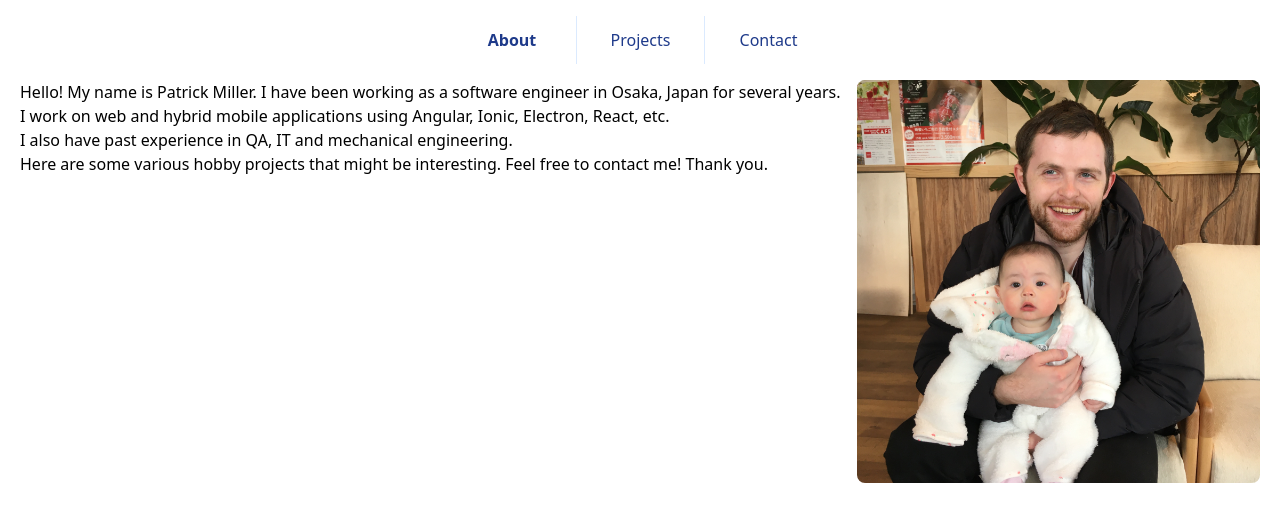
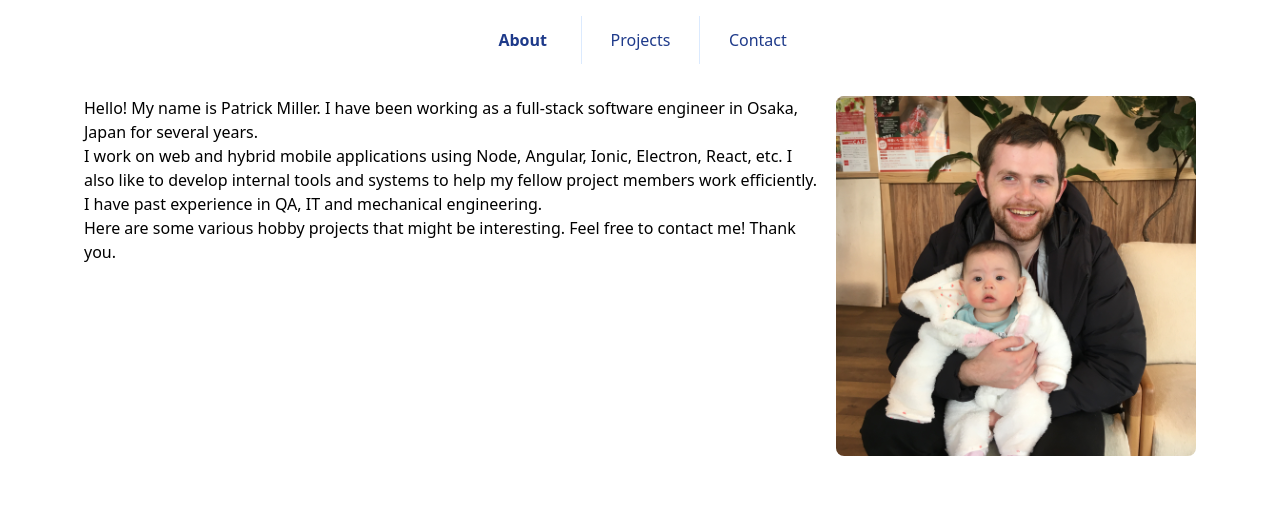
Before and after one commit to patdx/pmil.me, a Next.js app: page / in a window 1280 px wide. Shown: the top 522 px of the page. Built offline with nearby package versions, Linux system fonts and the light colour scheme; what @tailwindcss/typography would draw is missing.

Commit message:
update layout and try to add image caching

```diff
--- a/components/container.tsx
+++ b/components/container.tsx
@@ -1,12 +1,12 @@
-import classNames from "classnames";
-import { ReactNode, FunctionComponent } from "react";
+import classNames from 'classnames';
+import { ReactNode, FunctionComponent } from 'react';
 
 const Container: FunctionComponent<{
   children?: ReactNode;
   className?: string;
 }> = ({ children, className }) => {
   return (
-    <div className={classNames("container mx-auto px-5", className)}>
+    <div className={classNames('container mx-auto px-5 max-w-6xl', className)}>
       {children}
     </div>
   );
--- a/components/header.tsx
+++ b/components/header.tsx
@@ -21,7 +21,7 @@ const Header = () => {
   const router = useRouter();
 
   return (
-    <div className="grid text-center grid-cols-3 divide-x divide-blue-100 sm:w-96 sm:mx-auto">
+    <div className="p-4 grid text-center grid-cols-3 divide-x divide-blue-100 sm:w-96 sm:mx-auto">
       {LINKS.map((link, index) => (
         <div className="px-2" key={index}>
           <Link href={link.url}>
--- a/components/layout.tsx
+++ b/components/layout.tsx
@@ -1,5 +1,6 @@
 import Alert from './alert';
 import Meta from './meta';
+import Header from './header';
 
 type Props = {
   preview?: boolean;
@@ -12,6 +13,7 @@ const Layout = ({ preview, children }: Props) => {
       <Meta />
       <div className="min-h-screen">
         <Alert preview={preview} />
+        <Header />
         <main>{children}</main>
       </div>
       {/* <Footer /> */}
--- a/components/more-stories.tsx
+++ /dev/null
@@ -1,28 +0,0 @@
-import PostPreview from './post-preview';
-import Post from '../types/post';
-
-type Props = {
-  posts: Post[];
-};
-
-const MoreStories = ({ posts }: Props) => {
-  return (
-    <section>
-      <div className="grid grid-cols-1 md:grid-cols-3 gap-4">
-        {posts.map((post) => (
-          <PostPreview
-            key={post.slug}
-            title={post.title}
-            coverImage={post.coverImage}
-            date={post.date}
-            author={post.author}
-            slug={post.slug}
-            excerpt={post.excerpt}
-          />
-        ))}
-      </div>
-    </section>
-  );
-};
-
-export default MoreStories;
--- a/components/post-preview.tsx
+++ b/components/post-preview.tsx
@@ -36,11 +36,10 @@ const PostPreview = ({
           alt={`Cover Image for ${title}`}
           objectFit="cover"
           quality={100}
-          // className={classNames('object-cover')}
         />
         <div className="flex items-end">
-          <div className="flex-1 bg-white opacity-90 text-black p-2 border border-gray-200 rounded-b-md shadow group-hover:opacity-100 group-hover:border-gray-300">
-            <h3 className="font-bold">{title}</h3>
+          <div className="flex-1 bg-white opacity-90 text-black px-2 py-4 border border-gray-200 rounded-b-md shadow group-hover:opacity-100 group-hover:border-gray-300 text-3xl sm:text-lg">
+            <h3 className="font-bold ">{title}</h3>
             <p>{excerpt}</p>
           </div>
         </div>
--- a/next.config.js
+++ b/next.config.js
@@ -2,4 +2,18 @@ module.exports = {
   images: {
     domains: ['pmil.me'],
   },
+
+  headers: async () => {
+    return [
+      {
+        source: '/assets/images/:slug*',
+        headers: [
+          {
+            key: 'Cache-Control',
+            value: 'public, max-age=3600, must-revalidate',
+          },
+        ],
+      },
+    ];
+  },
 };
--- a/package.json
+++ b/package.json
@@ -18,6 +18,7 @@
     "next-seo": "4.17.0",
     "react": "17.0.1",
     "react-dom": "17.0.1",
+    "react-icons": "^4.1.0",
     "remark": "13.0.0",
     "remark-html": "13.0.1",
     "typescript": "4.1.3"
--- a/pages/contact.tsx
+++ b/pages/contact.tsx
@@ -1,37 +1,41 @@
-// import classNames from "classnames";
-import { FC } from "react";
-import Container from "../components/container";
-import Header from "../components/header";
-import Layout from "../components/layout";
-import Head from "next/head";
-import { NextSeo } from "next-seo";
+import { NextSeo } from 'next-seo';
+import { FC } from 'react';
+import { IconType } from 'react-icons';
+import {
+  IoLogoCodepen,
+  IoLogoGithub,
+  IoLogoLinkedin,
+  IoMail,
+} from 'react-icons/io5';
+import Container from '../components/container';
+import Layout from '../components/layout';
 
 interface LinkProps {
   to: string;
-  icon: string;
+  Icon: IconType;
   text: string;
 }
 
 const LINKS: LinkProps[] = [
   {
-    to: "mailto:pamiller.pdx@gmail.com",
-    icon: "fa-envelope",
-    text: "pamiller.pdx@gmail.com",
+    to: 'mailto:pamiller.pdx@gmail.com',
+    Icon: IoMail,
+    text: 'pamiller.pdx@gmail.com',
   },
   {
-    to: "https://github.com/patdx",
-    icon: "fa-github",
-    text: "Github",
+    to: 'https://github.com/patdx',
+    Icon: IoLogoGithub,
+    text: 'Github',
   },
   {
-    to: "https://www.linkedin.com/in/pamiller",
-    icon: "fa-linkedin",
-    text: "LinkedIn",
+    to: 'https://www.linkedin.com/in/pamiller',
+    Icon: IoLogoLinkedin,
+    text: 'LinkedIn',
   },
   {
-    to: "http://codepen.io/patdx/",
-    icon: "fa-codepen",
-    text: "CodePen",
+    to: 'http://codepen.io/patdx/',
+    Icon: IoLogoCodepen,
+    text: 'CodePen',
   },
 ];
 
@@ -40,19 +44,16 @@ const Contact: FC = () => {
     <>
       <NextSeo title="Contact | Patrick Miller" />
       <Layout>
-        <Container className="grid gap-4 pt-4">
-          <Header></Header>
-          <div className="grid gap-2 sm:grid-cols-2">
-            {LINKS.map(({ to, icon, text }, index) => (
+        <Container className="grid gap-4 py-4">
+          <div className="flex flex-col gap-4 w-full max-w-lg mx-auto">
+            {LINKS.map(({ to, Icon, text }, index) => (
               <a
                 key={index}
                 href={to}
                 target="_blank"
-                className="bg-blue-200 hover:bg-blue-400 rounded-md h-16 flex justify-center items-center"
+                className="flex gap-2 border hover:bg-white shadow-none hover:shadow-lg rounded-md h-16 justify-center items-center transition-shadow transition-colors"
               >
-                <span className="icon is-large">
-                  <i className={`fa fa-lg ${icon}`} />
-                </span>
+                <Icon size="1.5em" />
                 <span>{text}</span>
               </a>
             ))}
--- a/pages/index.tsx
+++ b/pages/index.tsx
@@ -1,12 +1,9 @@
 import classNames from 'classnames';
+import { NextSeo } from 'next-seo';
+import Image from 'next/image';
 import { FC } from 'react';
 import Container from '../components/container';
-import Header from '../components/header';
 import Layout from '../components/layout';
-import Head from 'next/head';
-import Image from 'next/image';
-import { NextSeo } from 'next-seo';
-// import markdownStyles from "../components/markdown-styles.module.css";
 
 const Index: FC = () => {
   return (
@@ -14,21 +11,20 @@ const Index: FC = () => {
       <NextSeo title="Patrick Miller" />
       <Layout>
         <Container className="grid gap-4 py-4">
-          <Header></Header>
-          {/* <div className="rounded-md p-8 shadow-lg grid grid-cols-1 sm:grid-cols-3 gap-4 border-gray-200 border"></div> */}
           <div className="grid grid-cols-1 sm:grid-cols-3 gap-y-4 sm:gap-x-4">
             <div className={classNames('col-span-2', 'prose')}>
               <p>
                 Hello! My name is Patrick Miller. I have been working as a
-                software engineer in Osaka, Japan for several years.
+                full-stack software engineer in Osaka, Japan for several years.
               </p>
               <p>
-                I work on web and hybrid mobile applications using Angular,
-                Ionic, Electron, React, etc.
+                I work on web and hybrid mobile applications using Node,
+                Angular, Ionic, Electron, React, etc. I also like to develop
+                internal tools and systems to help my fellow project members
+                work efficiently.
               </p>
               <p>
-                I also have past experience in QA, IT and mechanical
-                engineering.
+                I have past experience in QA, IT and mechanical engineering.
               </p>
               <p>
                 Here are some various hobby projects that might be interesting.
@@ -41,7 +37,7 @@ const Index: FC = () => {
                 width={3024}
                 height={3024}
                 className="rounded-lg"
-                src="/assets/img/patrick.jpg"
+                src="/assets/images/home/patrick.jpg"
                 alt="Picture of Patrick Miller"
               />
             </div>
--- a/pages/projects/[slug].tsx
+++ b/pages/projects/[slug].tsx
@@ -1,16 +1,15 @@
+import humanizeUrl from 'humanize-url';
 import { NextSeo } from 'next-seo';
 import ErrorPage from 'next/error';
 import { useRouter } from 'next/router';
 import Container from '../../components/container';
 import CoverImage from '../../components/cover-image';
-import Header from '../../components/header';
 import Layout from '../../components/layout';
 import PostBody from '../../components/post-body';
 import PostTitle from '../../components/post-title';
 import { getAllPosts, getPostBySlug } from '../../lib/api';
 import markdownToHtml from '../../lib/markdownToHtml';
 import PostType from '../../types/post';
-import humanizeUrl from 'humanize-url';
 
 type Props = {
   post: PostType;
@@ -32,7 +31,6 @@ const Post = ({ post, morePosts, preview }: Props) => {
     <>
       <Layout preview={preview}>
         <Container className="grid gap-4 py-4">
-          <Header />
           {router.isFallback ? (
             <PostTitle>Loading…</PostTitle>
           ) : (
```
Also changed, not shown: pages/projects.tsx (+28 -18 lines), public/assets/images/home/patrick.jpg (renamed from public/assets/img/patrick.jpg), 1 other file (tests, documents, lock files or other folders).
